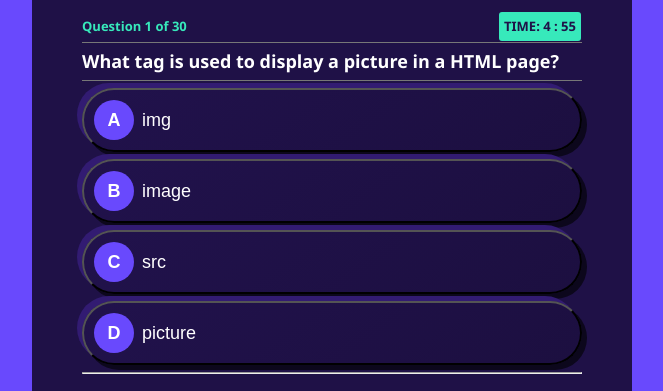
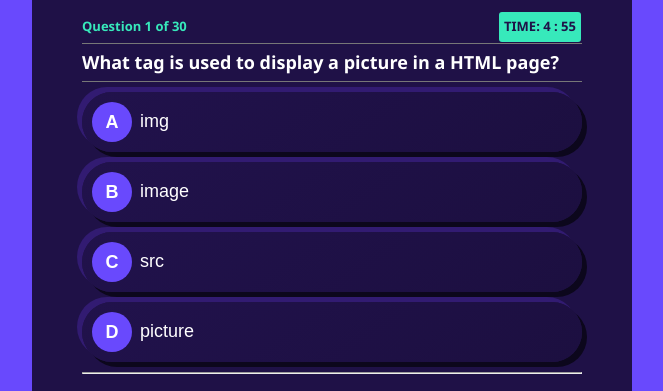
Before and after one commit to Kayode-Lateef/HTML5-QUIZ, a plain HTML site: page index.html in a window 1280 px wide. Shown: the part 201-592 px from the top of the page, without its empty margins (308-971 px from the left). Drawn offline with Linux system fonts and the light colour scheme.

Commit message:
Add files via upload

```diff
--- a/style.css
+++ b/style.css
@@ -95,9 +95,8 @@ p {
   justify-content: flex-start;
   align-items: center;
   /* border: 1px solid #f06529; */
-  /* border-radius: 5px; */
-  /* border: none; */
-  margin: 7px 0;
+  border: none;
+  margin: 10px 0;
   padding: 1rem;
   outline: none;
   border-radius: 48px;
@@ -107,7 +106,6 @@ p {
 
 .btn:hover {
   cursor: pointer;
-  /* background-color: #37e9bb; */
   background: linear-gradient(145deg, #37e9bb, #37e9ba8c);
   color: #1f1147;
 }
```
